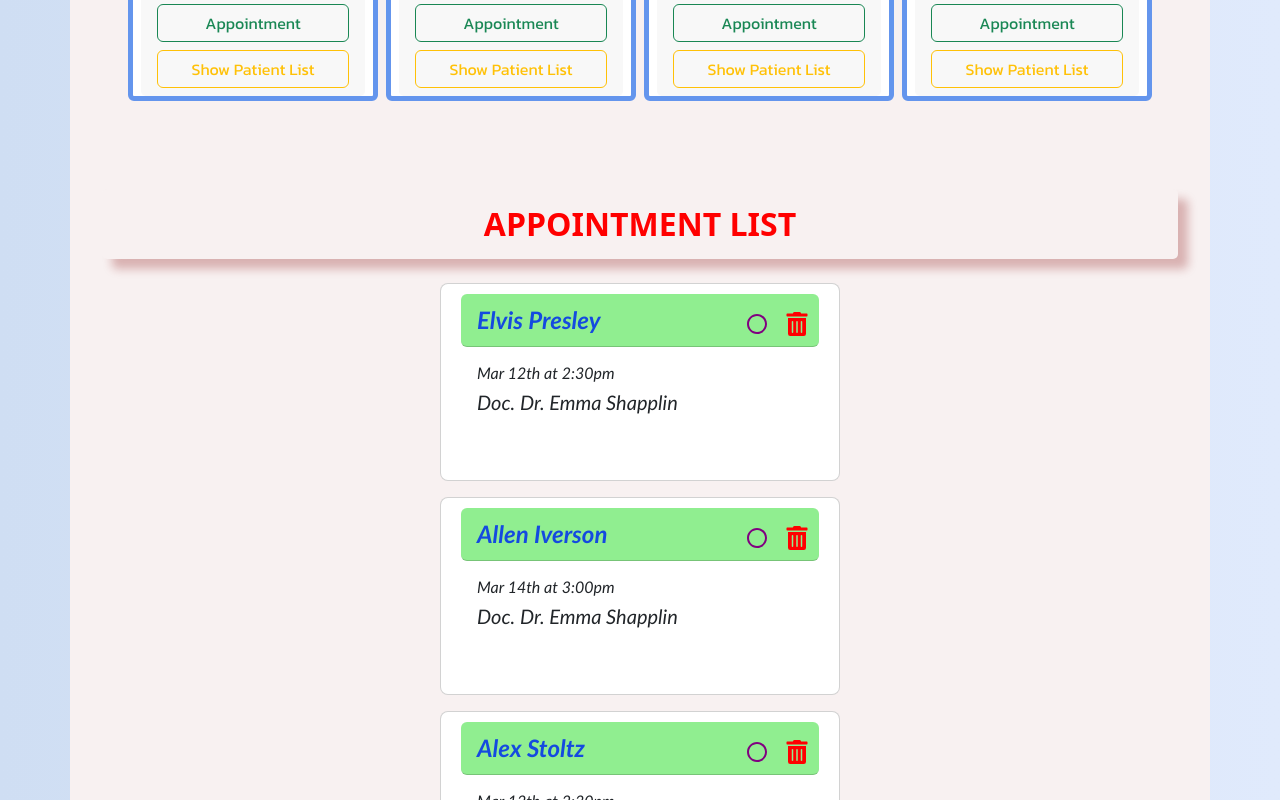
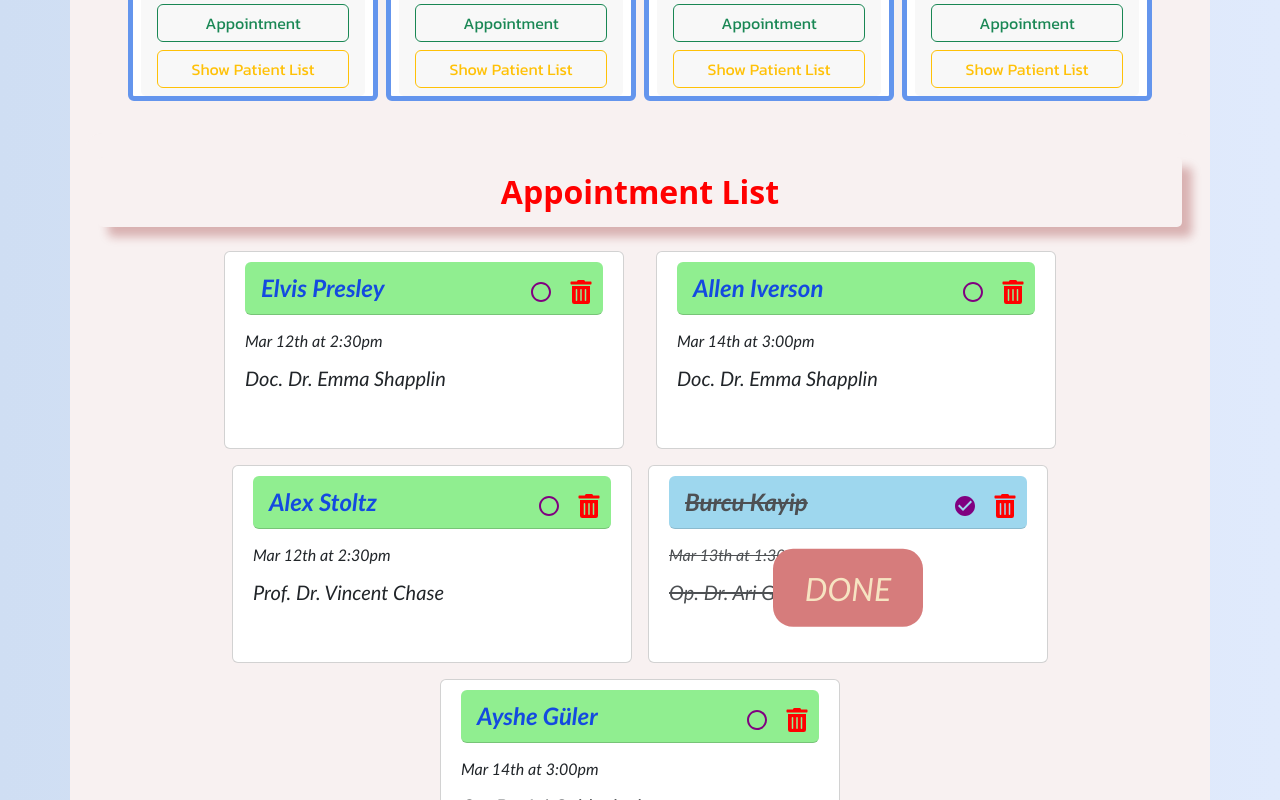
Before and after one commit to karamanburak/hospital-appointment, a React (Create React App) app: page / in a window 1280 px wide. Shown: the part 600-1400 px from the top of the page. Built offline with nearby package versions, Linux system fonts and the light colour scheme; a web font is replaced by a local one.

Commit message:
Update project

```diff
--- a/src/components/PatientList.jsx
+++ b/src/components/PatientList.jsx
@@ -1,5 +1,5 @@
 
-import { Container, Card} from "react-bootstrap";
+import { Container, Card, Row } from "react-bootstrap";
 import { FaTrashAlt } from "react-icons/fa";
 import { MdRadioButtonUnchecked, MdCheckCircle } from "react-icons/md";
 
@@ -32,23 +32,20 @@ const PatientList = ({ appointment, setAppointment, doctors }) => {
 
   return (
     <Container
-      className='card-container p-3 mt-5 '>
-      <h2 className="mt-4" style={{ color: "red" }}>APPOINTMENT LIST</h2>
+      className='card-container'>
+      <h2 className="mt-4" style={{ color: "red" }}>Appointment List</h2>
+
       {appointment.map((patient, i) => (
-          <div
-            style={{ width: '25rem' }}>
+        <div>
           {doctors.map((dr) => (
             dr.name == patient.doctor &&
 
-              (<Card key={i} className="appointment-div rounded-3" >
-                <div className={patient.isDone ? "checked" : "unchecked"} style={{ height: "180px" }}>
-
+            (<Card key={i} className="appointment-div">
+              <Card.Body className={patient.isDone ? "checked" : "unchecked"} style={{ height: "180px" }}>
                 <Card.Header className="fw-bold fs-4 rounded-2" style={{ background: patient.isDone ? "skyblue" : "lightgreen", color: !patient.isDone && " rgb(20, 74, 224)" }}>{patient.patientName}</Card.Header>
-                  <Card.Body>
-                    <h6>{patient.day}</h6>
+                  <h6 className="my-3">{patient.day}</h6>
                   <h5>{patient.doctor}</h5>
               </Card.Body>
-                </div>
               <div className="icons">
                 <div className="radio-icon" onClick={() => styleStorage(patient)}>
                   {patient.isDone ? <MdCheckCircle /> : <MdRadioButtonUnchecked />}
@@ -62,6 +59,7 @@ const PatientList = ({ appointment, setAppointment, doctors }) => {
           ))}
 
         </div>
+
       ))}
     </Container>
 
--- a/src/index.css
+++ b/src/index.css
@@ -13,25 +13,30 @@ body {
     background: linear-gradient(to right, #CFDEF3, #E0EAFC);
 }
 
+
+
+/*^ ---------------------------------- */
+/*^                HOME                */
+/*^ ---------------------------------- */
+
+.container{
+    background-color: #f8f1f1;
+    margin-top: 2rem;
+    margin-bottom: 2rem;
+    border-radius: 1rem;
+}
+
 .card-row {
     font-family: "Kanit", sans-serif;
 }
 
-.card-container {
-    display: flex;
-    justify-content: center;
-    align-items: center;
-    flex-direction: column;
-    background-color: #f8f1f1;
-
-}
 
 
-
-.card-container h1 {
+h1 {
     display: inline-block;
     font-family: "Protest Guerrilla", sans-serif;
 }
+
 
 .header {
     display: flex;
@@ -65,15 +70,20 @@ body {
 }
 
 
-.appointment-div {
+/*^ ---------------------------------- */
+/*^        PATIENTLIST COMPONENT       */
+/*^ ---------------------------------- */
+
+.card-container {
     display: flex;
-    justify-content: space-between;
-    align-items: center;
-    position: relative;
-    margin-top: 1rem;
-    font-family: 'Gill Sans', 'Gill Sans MT', Calibri, 'Trebuchet MS', sans-serif;
-    font-weight: 100;
-    font-style: italic;
+    flex-wrap: wrap;
+    justify-content:center;
+    gap: 0 1rem;
+    background-color: #f8f1f1;
+    margin-top: 2rem;
+    margin-bottom: 2rem;
+
+
 }
 
 .card-container h2 {
@@ -88,12 +98,12 @@ body {
 }
 
 
-.header-div {
-    margin-top: 2rem;
+.appointment-div {
+    width: 25rem;
+    margin-top: 1rem;
+    font-family: 'Gill Sans', 'Gill Sans MT', Calibri, 'Trebuchet MS', sans-serif;
+    font-style: italic;
 }
-
-
-
 .icons {
     display: flex;
     justify-content: center;
@@ -110,6 +120,16 @@ body {
     transform: scale(1.2);
     transition: all ease-in-out .2s;
 }
+
+.radio-icon {
+    color: purple;
+}
+
+.header-div {
+    margin-top: 2rem;
+}
+
+
 
 .checked {
     text-decoration: line-through;
@@ -146,7 +166,3 @@ body {
     border-radius: 20px;
 
 }
-
-.radio-icon {
-    color: purple;
-}
--- a/src/pages/Home.jsx
+++ b/src/pages/Home.jsx
@@ -49,13 +49,14 @@ const Home = () => {
 
   return (
     <>
-      <Container className="card-container header-div p-3 ">
+      <Container className="container p-3 ">
         <div className="header">
-          <img className="logo" src={logo} alt="" width="150px" />
+          <img src={logo} alt="LOGO" width="150px" />
           <h1 className="text-danger text-center fw-bold"> AleXianer Hospital</h1>
         </div>
         <Row
           className="g-3 justify-content-center m-auto card-row"
+          sm={12}
            md={6}
           lg={4}
           xl={3} >
```
Lines whose indentation alone changed are shown as unchanged.
